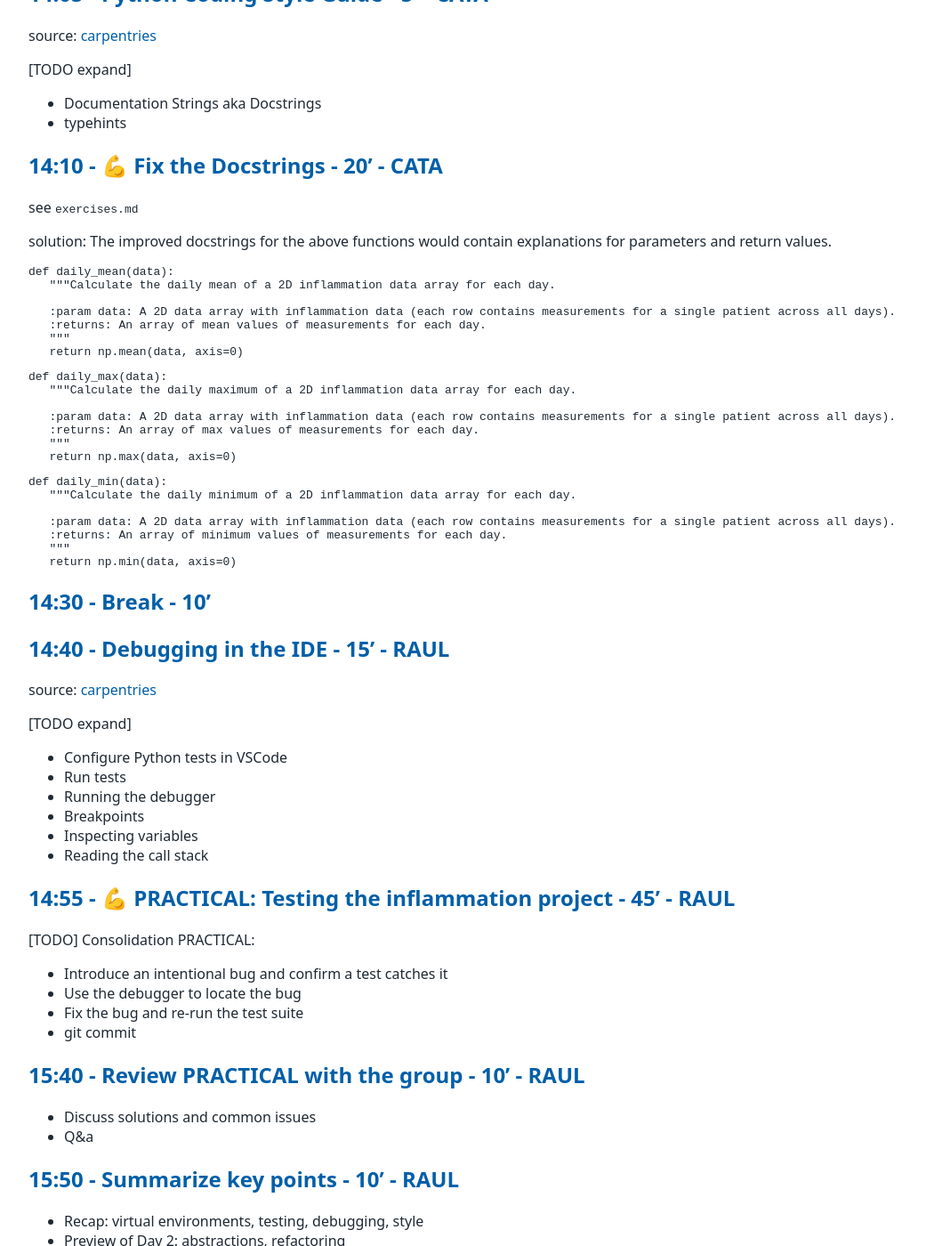
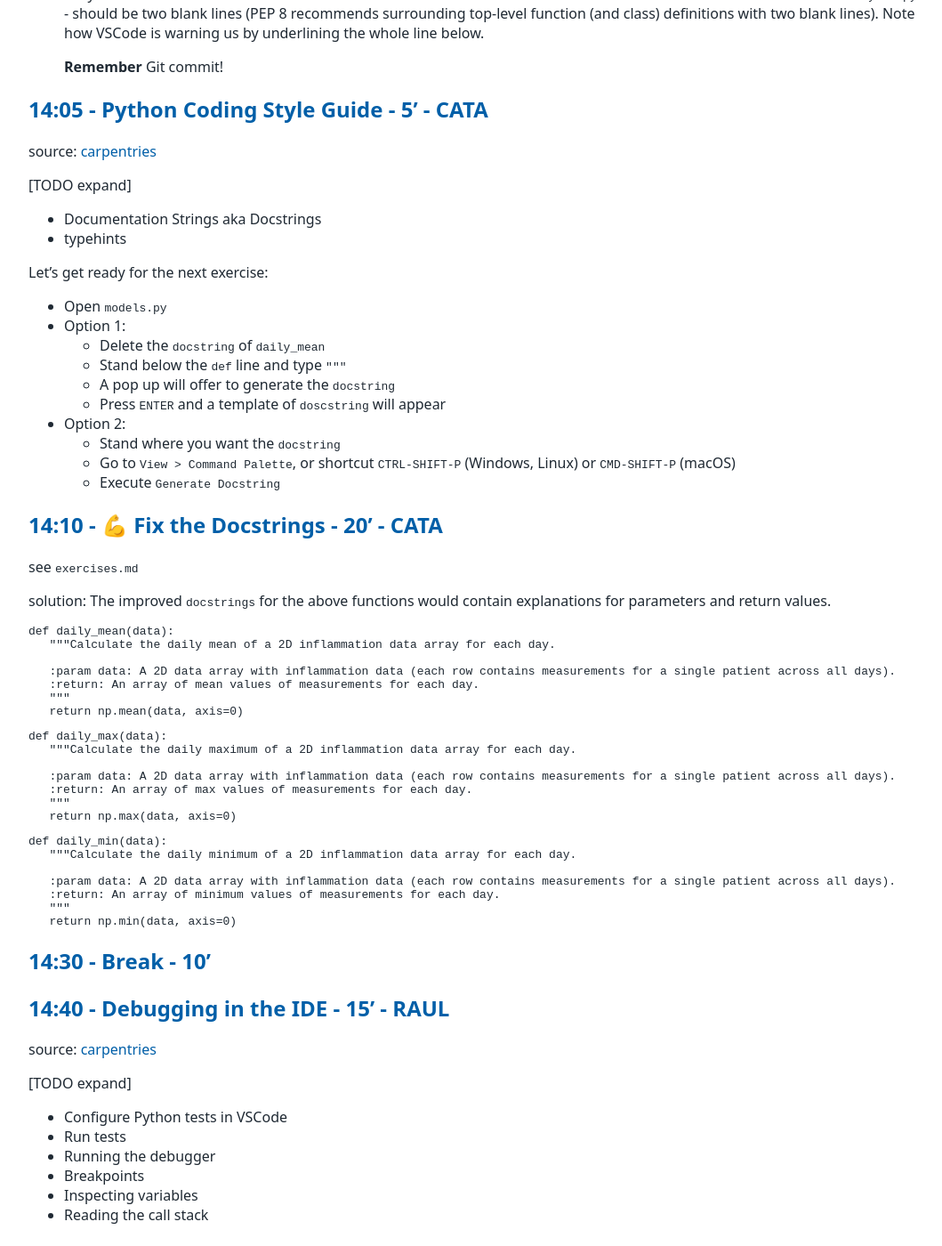
Before and after one commit to tu-delft-library/intermediate_programming_with_python, a Jekyll site: the page built from material_for_trainers/lesson_plan.md, in a window 1280 px wide and 1400 px high, scrolled down 9150 px. Shown: the whole window at 89% size, without its empty margins (108-1167 px from the left). Built offline with Jekyll 4.4.1, drawn with Linux system fonts in a browser that asks for light colours; our own code applies the rules of GitHub Pages for plain Markdown files; some of the changed text lies outside the part shown.

Commit message:
Update day 1

````diff
--- a/material_for_trainers/lesson_plan.md
+++ b/material_for_trainers/lesson_plan.md
@@ -157,8 +157,13 @@ An Integrated Development Environments (IDEs) is an application with tools to he
 VSCode is light and general. Which means you need to install what you need.
   - Go to the `Extensions` tab
   - install `Python` by Microsoft
-  - install `autoDocstring` by Nils Werner
+  - install `autodocstring` by Nils Werner
   - search for `GitHub Copilot` -> `Disable (Workspace)`
+  - setup format for docstring
+    - Open `Code` > `Settings` > `Settings`
+    - Search for `docstringFormat`
+    - Choose `sphinx-notypes`
+
 
 #### Adding a Python interpreter
 First we need to tell the IDE which version of Python we want to use. We do that in the terminal
@@ -418,14 +423,16 @@ source: [carpentries](https://carpentries-incubator.github.io/python-intermediat
 
 🎦 use [slides](https://tud365.sharepoint.com/:p:/r/sites/ResearchDataServices/Gedeelde%20documenten/Training/Research_Software_Training/lesson_plans/resources/Intermediate%20programming%20with%20Python.pptx?d=w0c2ead6d71874acca3944dcdff26f1f9&csf=1&web=1&e=V2REU6)
 
-- [TODO expand]
-  - PEP8
-  - Formatting guidelines and show autopep8 in VScode: (Indentation, Maximum Line Length, Line Break, Blank Lines, Whitespace, String Quotes)
-  - Naming Conventions: Function, Variable, Class, Module, Package Naming in Python
-  - Good practices when writting Comments
-  - Set up autopep8 in VSCode
+Let's get a plugin that helps with PEP8 style
+  - Go to the `Extensions` tab
+  - install `flake8` by Microsoft
 
-##	13:45	-	 💪 Python Coding Style Guide	-	20'	-	CATA
+
+Note the highlighting of `flake8` in `inflammation-analysis.py`
+
+This is called a `linter` and it verifies code style not how the code functions.
+
+##	13:45	-	 💪 Improve Code Style of Our Project -	20'	-	CATA
 see `exercises.md`
 
 solution:
@@ -441,6 +448,8 @@ view_data = {
     'min': models.daily_min(inflammation_data)
 }
 ```
+this type of indent is commonly used for long function calls, lists, and multiline strings.
+
 - Variable `InFiles` in `inflammation-analysis.py` uses `CapitalisedWords` naming convention which is recommended for class names but not variable names. By convention, variable names should be in lowercase with optional underscores so you should rename the variable `InFiles` to, e.g., `infiles` or `in_files`.
 
 - There are two blank lines starting from line 19 in `inflammation-analysis.py`. Normally, you should not use blank lines in the middle of the code unless you want to separate logical units - in which case only one blank line is used. Note how VSCode is warning us by underlining the whole line below.
@@ -456,19 +465,31 @@ source: [carpentries](https://carpentries-incubator.github.io/python-intermediat
 - Documentation Strings aka Docstrings
 - typehints
 
+Let's get ready for the next exercise:
+- Open `models.py`
+- Option 1:
+    - Delete the `docstring` of `daily_mean`
+    - Stand below the `def` line and type `"""`
+    - A pop up will offer to generate the `docstring`
+    - Press `ENTER` and a template of `doscstring` will appear
+- Option 2:
+    - Stand where you want the `docstring`
+    - Go to `View > Command Palette`, or shortcut `CTRL-SHIFT-P` (Windows, Linux) or `CMD-SHIFT-P` (macOS)
+    - Execute `Generate Docstring`
+
 ##	14:10	-	💪 Fix the Docstrings	-	20'	-	CATA
 
 see `exercises.md`
 
 solution:
-The improved docstrings for the above functions would contain explanations for parameters and return values.
+The improved `docstrings` for the above functions would contain explanations for parameters and return values.
 
 ```bash
 def daily_mean(data):
    """Calculate the daily mean of a 2D inflammation data array for each day.
 
    :param data: A 2D data array with inflammation data (each row contains measurements for a single patient across all days).
-   :returns: An array of mean values of measurements for each day.
+   :return: An array of mean values of measurements for each day.
    """
    return np.mean(data, axis=0)
 ```
@@ -477,7 +498,7 @@ def daily_max(data):
    """Calculate the daily maximum of a 2D inflammation data array for each day.
 
    :param data: A 2D data array with inflammation data (each row contains measurements for a single patient across all days).
-   :returns: An array of max values of measurements for each day.
+   :return: An array of max values of measurements for each day.
    """
    return np.max(data, axis=0)
 ```
@@ -486,7 +507,7 @@ def daily_min(data):
    """Calculate the daily minimum of a 2D inflammation data array for each day.
 
    :param data: A 2D data array with inflammation data (each row contains measurements for a single patient across all days).
-   :returns: An array of minimum values of measurements for each day.
+   :return: An array of minimum values of measurements for each day.
    """
    return np.min(data, axis=0)
 ```
@@ -503,6 +524,7 @@ source: [carpentries](https://carpentries-incubator.github.io/python-intermediat
 - Inspecting variables
 - Reading the call stack
 
+
 ##	14:55	-	 💪 PRACTICAL: Testing the inflammation project	-	45'	-	RAUL
 [TODO]
 Consolidation PRACTICAL:
@@ -517,12 +539,11 @@ Consolidation PRACTICAL:
 - Q&a
 
 ##	15:50	-	Summarize key points	-	10'	-	RAUL
-
-- Recap: virtual environments, testing, debugging, style
-- Preview of Day 2:  abstractions, refactoring
+[TODO Vevox]
+- Make a poll and use it to recap: virtual environments, testing, debugging, style
 - Questions
 
-##	16:00	-	Good bye
+##	16:15	-	Good bye
 
 # 🌞 DAY 2 🌞
 ##	9:00	-	Coffee, tea	-	10'	-	RAUL
````
Also changed, not shown: other parts of material_for_trainers/lesson_plan.md (+1 -1 lines).
